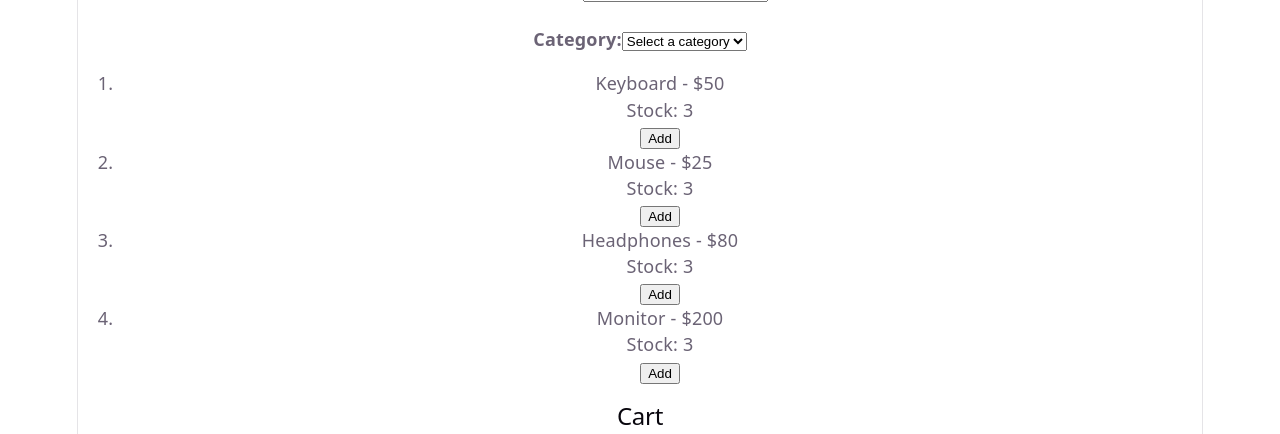
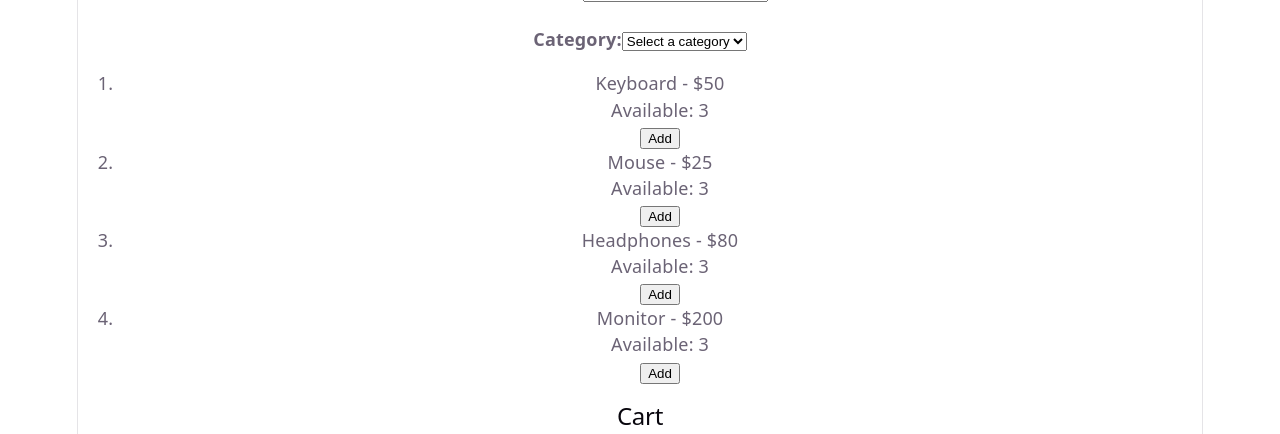
Before and after one commit to nico-devstudio/shopnest, a React (Vite) app: page / in a window 1280 px wide. Shown: the part 166-600 px from the top of the page. Built offline with nearby package versions, Linux system fonts and the light colour scheme.

Commit message:
feat: add remaining stock display and limit

```diff
--- a/src/App.jsx
+++ b/src/App.jsx
@@ -8,8 +8,8 @@ function App() {
   const [category, setCategory] = useState("");
 
   const products = [
-    { id: 1, name: "Keyboard", price: 50, category: "Accesories", stock: 3 },
-    { id: 2, name: "Mouse", price: 25, category: "Accesories", stock: 3 },
+    { id: 1, name: "Keyboard", price: 50, category: "Accessories", stock: 3 },
+    { id: 2, name: "Mouse", price: 25, category: "Accessories", stock: 3 },
     { id: 3, name: "Headphones", price: 80, category: "Electronics", stock: 3 },
     { id: 4, name: "Monitor", price: 200, category: "Electronics", stock: 3 },
   ];
@@ -21,11 +21,14 @@ function App() {
   function handleAddProduct(product) {
     setCart((prevCart) => {
       const existingProduct = prevCart.find((item) => item.id === product.id);
-      if (product.stock !== 0) {
+      if (product.stock > 0) {
         if (existingProduct) {
           return prevCart.map((item) =>
             item.id === product.id && item.quantity < product.stock
-              ? { ...item, quantity: item.quantity + 1 }
+              ? {
+                  ...item,
+                  quantity: item.quantity + 1,
+                }
               : item,
           );
         }
@@ -82,6 +85,7 @@ function App() {
         Onsearch={handleSearch}
         products={filteredProducts}
         category={handleCategory}
+        cart={cart}
       />
       <Cart
         addMore={handleAddMore}
--- a/src/components/Product.jsx
+++ b/src/components/Product.jsx
@@ -1,9 +1,14 @@
-export default function Product({ product, onAddProduct }) {
+export default function Product({ product, onAddProduct, remainingStock }) {
   return (
     <li>
       {product.name} - ${product.price} <br />
-      Stock: {product.stock} <br />
-      <button onClick={() => onAddProduct(product)}>Add</button>
+      Available: {remainingStock} <br />
+      <button
+        onClick={() => onAddProduct(product)}
+        disabled={remainingStock === 0}
+      >
+        Add
+      </button>
     </li>
   );
 }
--- a/src/components/Products.jsx
+++ b/src/components/Products.jsx
@@ -1,6 +1,12 @@
 import Product from "./Product";
 
-export default function Products({ addProduct, Onsearch, products, category }) {
+export default function Products({
+  addProduct,
+  Onsearch,
+  products,
+  category,
+  cart,
+}) {
   return (
     <div>
       <h2>Products</h2>
@@ -14,27 +20,32 @@ export default function Products({ addProduct, Onsearch, products, category }) {
         <strong>Category:</strong>
         <select onChange={(event) => category(event.target.value)}>
           <option value="">Select a category</option>
-          <option value="Accesories">Accesories</option>
+          <option value="Accessories">Accessories</option>
           <option value="Electronics">Electronics</option>
         </select>
       </div>
 
       <ol>
-        {products.length >= 1
-          ? products.map((product) => (
+        {products.length >= 1 ? (
+          products.map((product) => {
+            const cartItem = cart.find((item) => item.id === product.id);
+
+            const remainingStock = cartItem
+              ? product.stock - cartItem.quantity
+              : product.stock;
+
+            return (
               <Product
                 key={product.id}
                 product={product}
                 onAddProduct={addProduct}
+                remainingStock={remainingStock}
               />
-            ))
-          : products.map((product) => (
-              <Product
-                key={product.id}
-                product={product}
-                onAddProduct={addProduct}
-              />
-            ))}
+            );
+          })
+        ) : (
+          <p>No products found.</p>
+        )}
       </ol>
     </div>
   );
```
